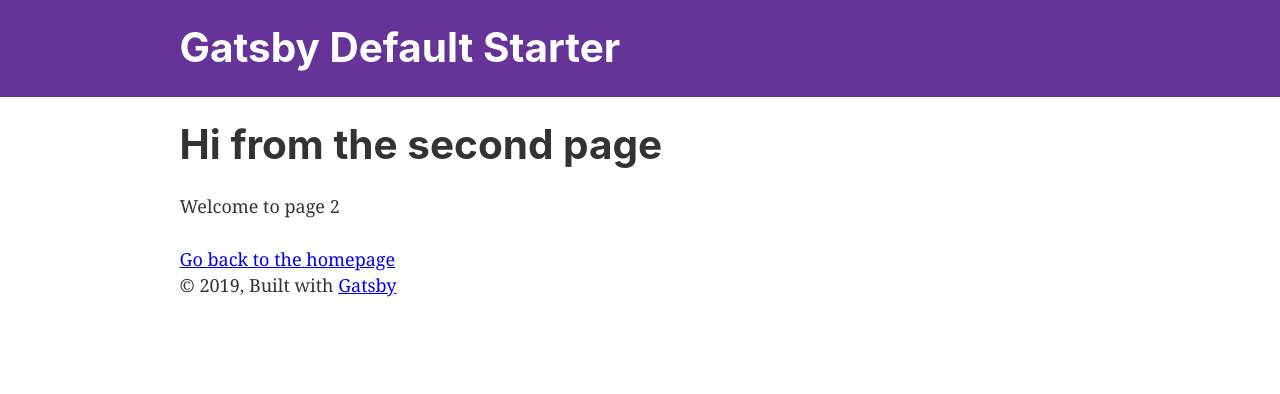
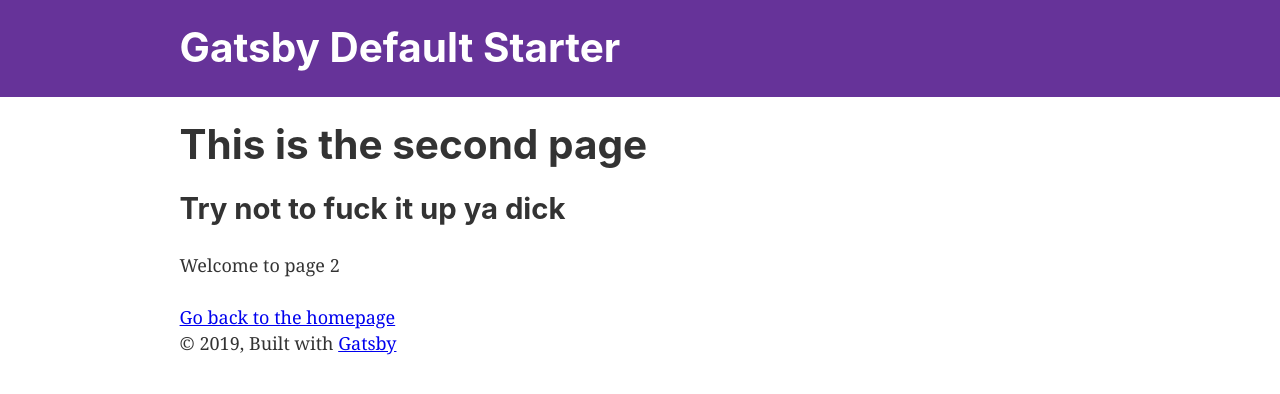
Before and after one commit to marvtron/first-gatsby, a Gatsby site: page /page-2 in a window 1280 px wide. Built offline with nearby package versions, Linux system fonts and the light colour scheme; Gatsby itself is replaced by a stand-in of ours.

Commit message:
probably not worth a commit butidc right now

```diff
--- a/src/pages/page-2.js
+++ b/src/pages/page-2.js
@@ -7,7 +7,8 @@ import SEO from "../components/seo"
 const SecondPage = () => (
   <Layout>
     <SEO title="Page two" />
-    <h1>Hi from the second page</h1>
+    <h1>This is the second page</h1>
+    <h2>Try not to fuck it up ya dick</h2>
     <p>Welcome to page 2</p>
     <Link to="/">Go back to the homepage</Link>
   </Layout>
```
